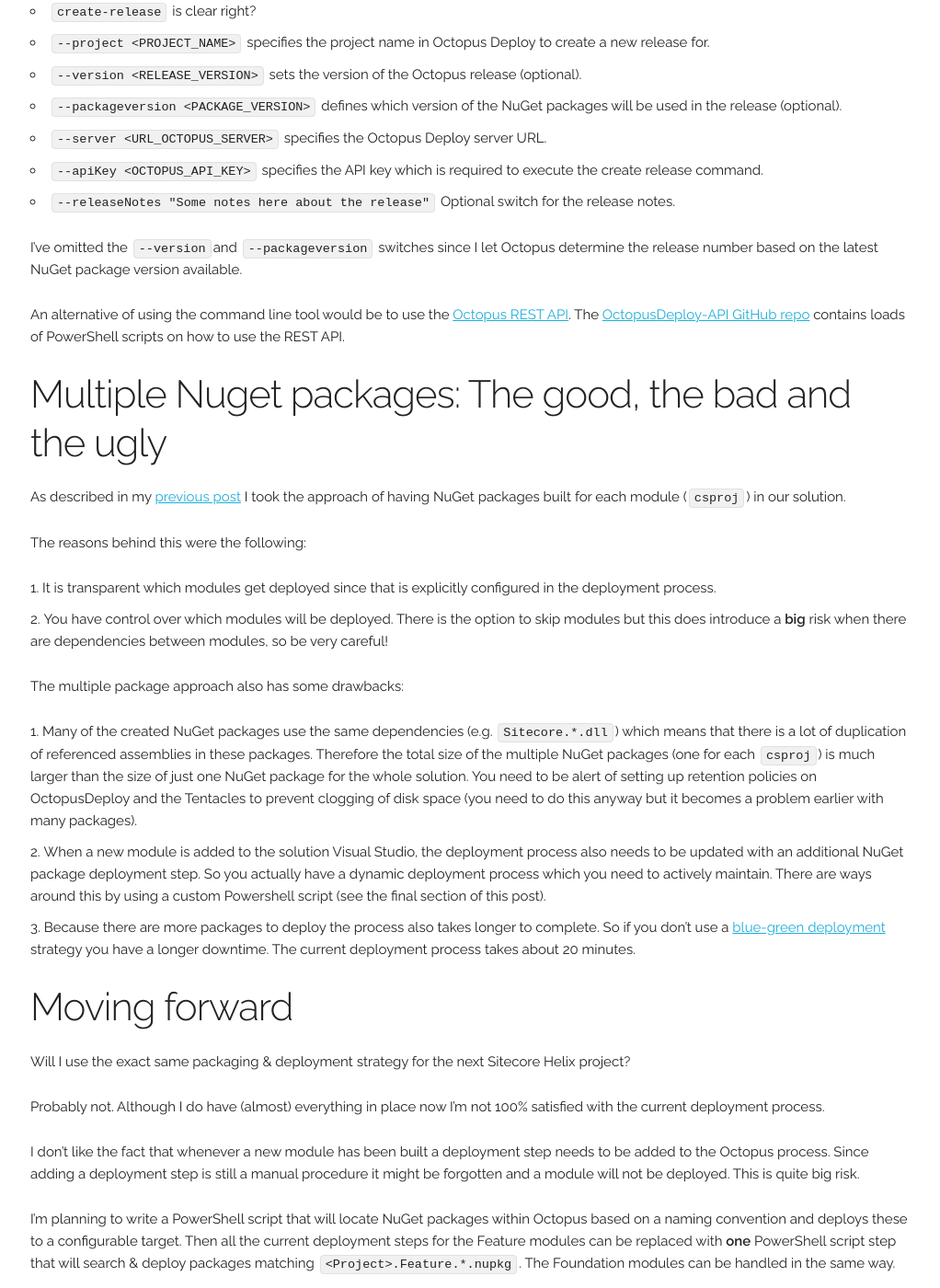
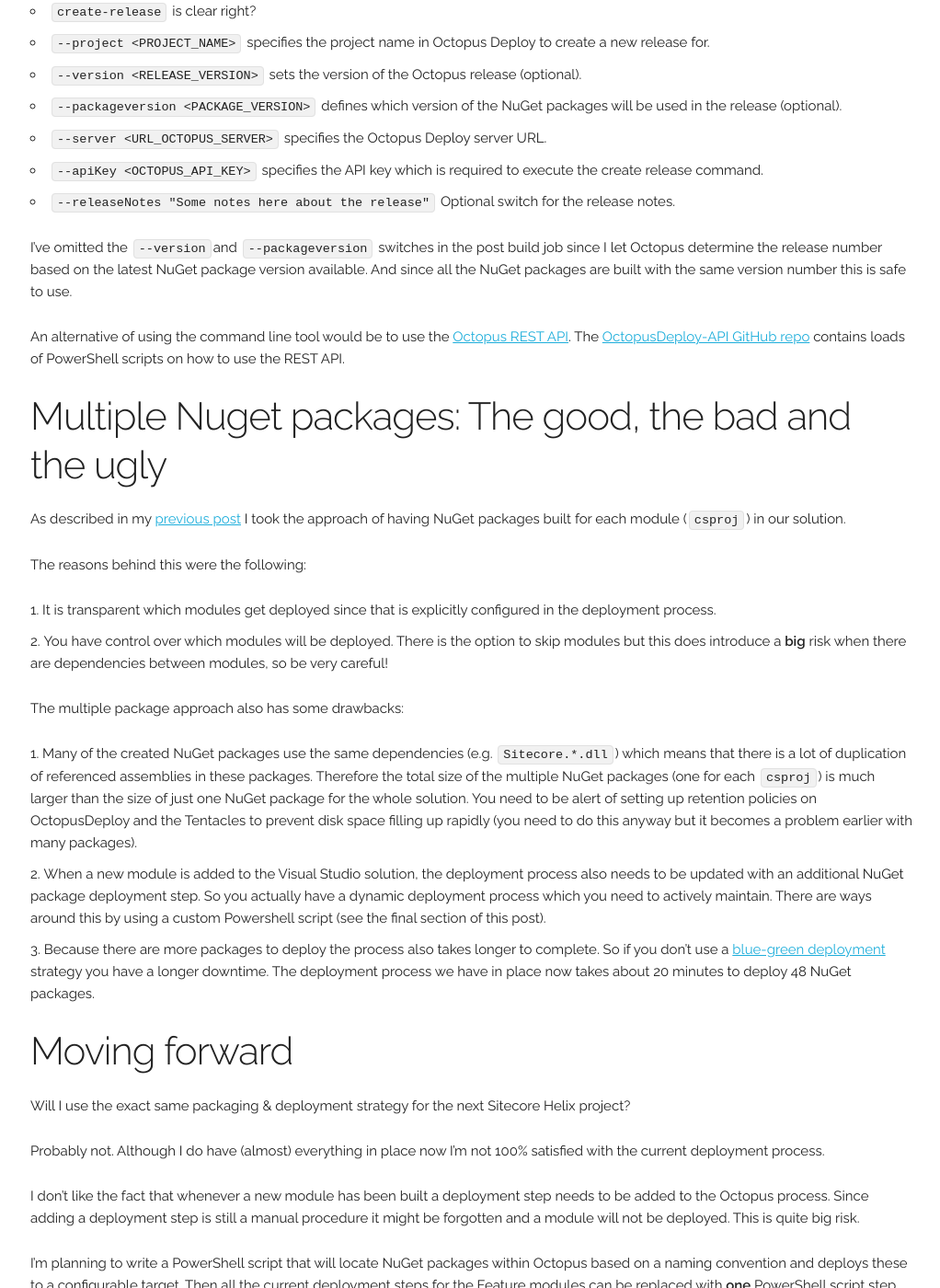
Before and after one commit to marcduiker/marcduiker.github.io, a Jekyll site: the page built from _posts/2017-01-24-hands-on-with-sitecore-helix-continuous-delivery-with-octopusdeploy.md, in a window 1280 px wide and 1400 px high, scrolled down 4168 px. Shown: the whole window at 92% size, without its empty margins (127-1149 px from the left). Built offline with Jekyll 4.4.1, drawn with Linux system fonts in a browser that asks for light colours; nearby versions of some CDN libraries; a script that is not in the unit is left out; comment, search, counter and statistics services are not loaded; some of the changed text lies outside the part shown.

Commit message:
Content changes

```diff
--- a/_posts/2017-01-24-hands-on-with-sitecore-helix-continuous-delivery-with-octopusdeploy.md
+++ b/_posts/2017-01-24-hands-on-with-sitecore-helix-continuous-delivery-with-octopusdeploy.md
@@ -112,7 +112,8 @@
 - `--apiKey <OCTOPUS_API_KEY>` specifies the API key which is required to execute the create release command.
 - `--releaseNotes "Some notes here about the release"` Optional switch for the release notes.
 
-I've omitted the `--version`and `--packageversion` switches since I let Octopus determine the release number based on the latest NuGet package version available.
+I've omitted the `--version`and `--packageversion` switches in the post build job since I let Octopus determine the release number based on the latest NuGet package version available.
+And since all the NuGet packages are built with the same version number this is safe to use.
 
 An alternative of using the command line tool would be to use the [Octopus REST API](http://docs.octopusdeploy.com/display/OD/Octopus+REST+API){:target="_blank"}.
 The [OctopusDeploy-API GitHub repo](https://github.com/OctopusDeploy/OctopusDeploy-Api/tree/master/REST/PowerShell){:target="_blank"} contains loads of PowerShell scripts on how to use the REST API.
@@ -128,10 +129,10 @@
 
 The multiple package approach also has some drawbacks:
 
-1. Many of the created NuGet packages use the same dependencies (e.g. `Sitecore.*.dll`) which means that there is a lot of duplication of referenced assemblies in these packages. Therefore the total size of the multiple NuGet packages (one for each `csproj`) is much larger than the size of just one NuGet package for the whole solution. You need to be alert of setting up retention policies on OctopusDeploy and the Tentacles to prevent clogging of disk space (you need to do this anyway but it becomes a problem earlier with many packages).
-2. When a new module is added to the solution Visual Studio, the deployment process also needs to be updated with an additional NuGet package deployment step. So you actually have a dynamic deployment process which you need to actively maintain. There are ways around this by using a custom Powershell script (see the final section of this post).
+1. Many of the created NuGet packages use the same dependencies (e.g. `Sitecore.*.dll`) which means that there is a lot of duplication of referenced assemblies in these packages. Therefore the total size of the multiple NuGet packages (one for each `csproj`) is much larger than the size of just one NuGet package for the whole solution. You need to be alert of setting up retention policies on OctopusDeploy and the Tentacles to prevent disk space filling up rapidly (you need to do this anyway but it becomes a problem earlier with many packages).
+2. When a new module is added to the Visual Studio solution, the deployment process also needs to be updated with an additional NuGet package deployment step. So you actually have a dynamic deployment process which you need to actively maintain. There are ways around this by using a custom Powershell script (see the final section of this post).
 3. Because there are more packages to deploy the process also takes longer to complete. So if you don't use a [blue-green deployment](https://martinfowler.com/bliki/BlueGreenDeployment.html)
-strategy you have a longer downtime. The current deployment process takes about 20 minutes.
+strategy you have a longer downtime. The deployment process we have in place now takes about 20 minutes to deploy 48 NuGet packages.
 
 ## Moving forward
 
```
Also changed, not shown: other parts of _posts/2017-01-24-hands-on-with-sitecore-helix-continuous-delivery-with-octopusdeploy.md (+3 -3 lines).
